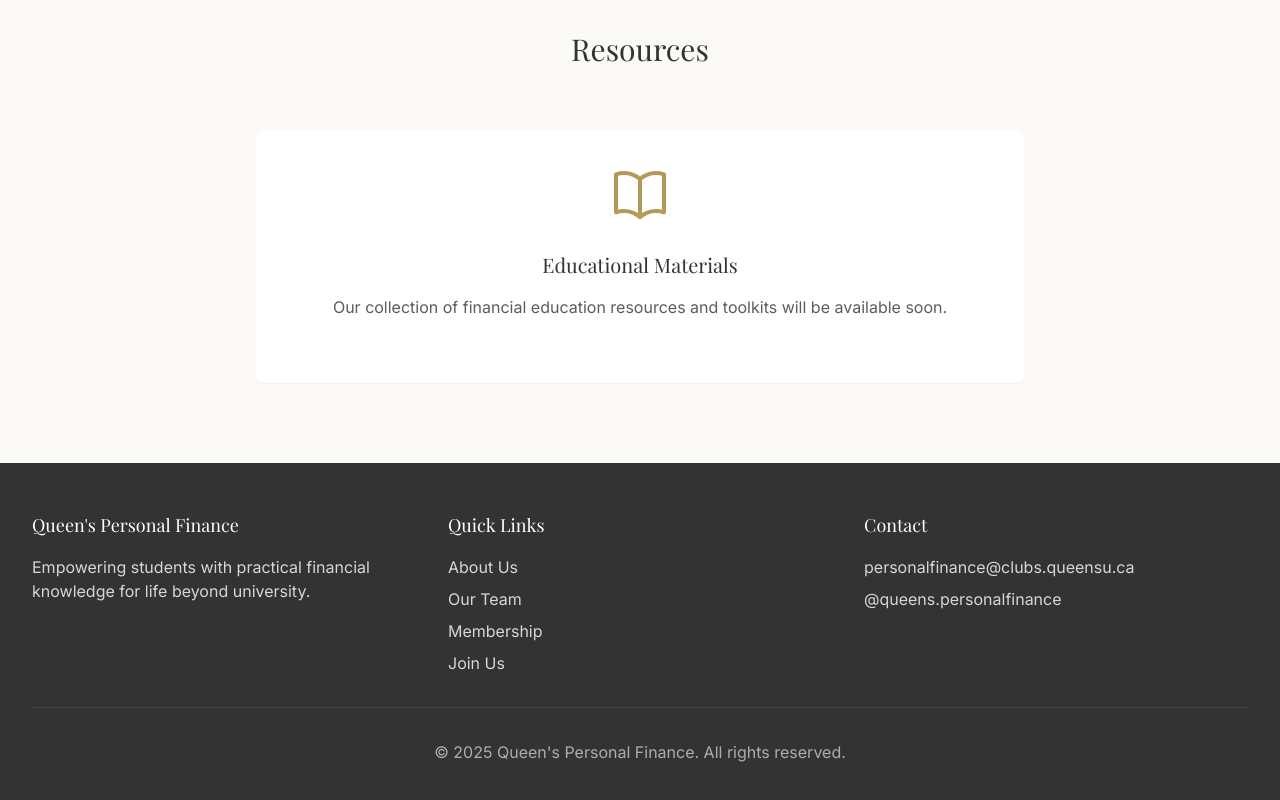
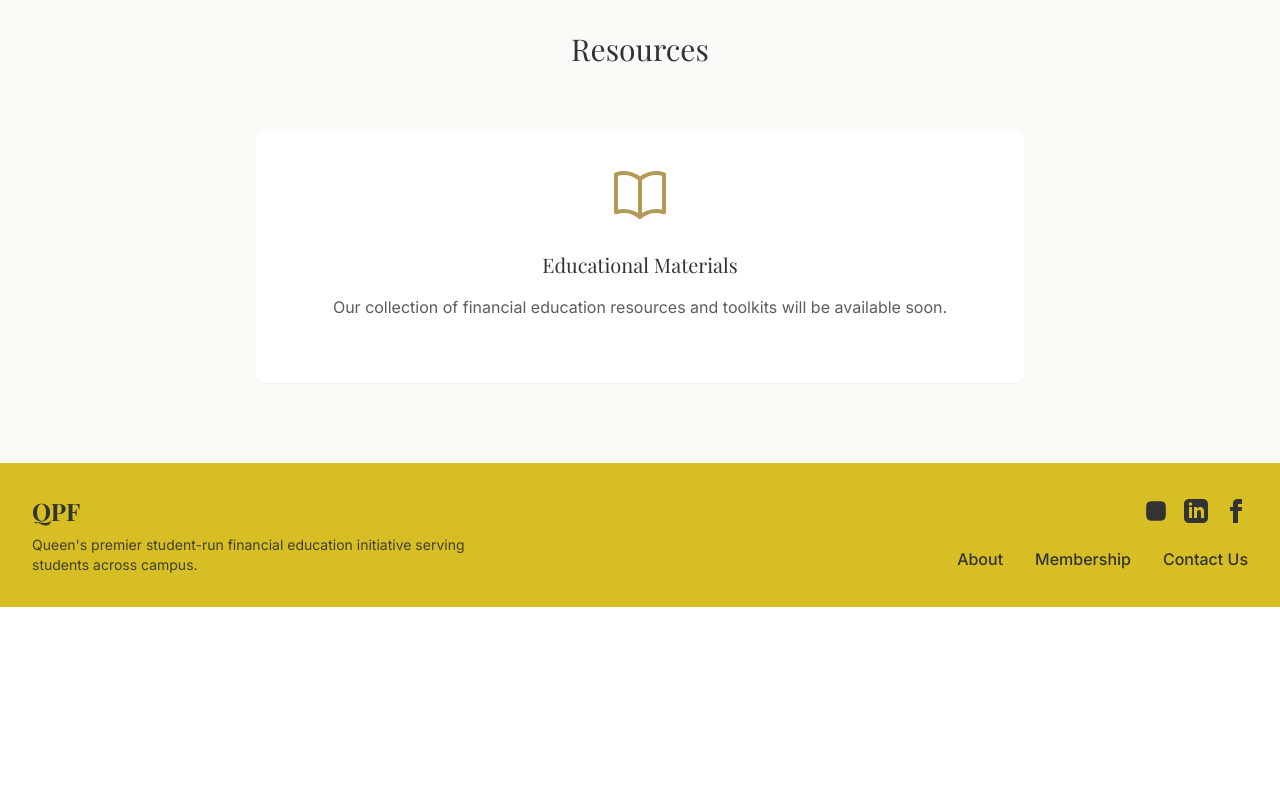
Before and after one commit to alexxlevesque/qpf-website, a Next.js app: page /join in a window 1280 px wide. Shown: the part 913-1713 px from the top of the page. After the commit the page ends 1520 px from the top, so only its background shows below. Built offline with nearby package versions, Linux system fonts and the light colour scheme; a web font is replaced by a local one.

Commit message:
new commit

```diff
--- a/src/app/page.tsx
+++ b/src/app/page.tsx
@@ -2,10 +2,10 @@
 
 import Navigation from '@/components/layout/Navigation'
 import Footer from '@/components/layout/Footer'
-import Image from 'next/image'
-import Link from 'next/link'
 import QuoteCarousel from '@/components/sections/QuoteCarousel'
 import InstagramFeed from '@/components/sections/InstagramFeed'
+import Link from 'next/link'
+import Image from 'next/image'
 import { useScrollAnimation } from '@/hooks/useScrollAnimation'
 
 export default function Home() {
@@ -14,158 +14,159 @@ export default function Home() {
   return (
     <>
       <Navigation />
-      <main className="min-h-screen bg-white pt-16">
-        {/* Hero Section */}
-        <section className="relative h-screen flex items-center">
+
+      {/* Hero Section - Full screen background with overlay */}
+      <section className="relative min-h-screen flex items-center">
         {/* Background Image */}
-          <div className="absolute inset-0">
+        <div className="absolute inset-0 z-0">
           <Image
             src="/images/hero-bg.jpg"
-              alt="Hero Background"
+            alt="Background"
             fill
-              className="object-cover filter brightness-90 contrast-30 saturate-50 sepia hue-rotate-[340deg]"
+            className="object-cover filter brightness-90 contrast-75 saturate-50 sepia hue-rotate-[340deg]"
+            priority
           />
-            <div className="absolute inset-0 bg-gradient-to-br from-qpf-dark/90 to-qpf-gold/40 mix-blend-multiply" />
+          <div className="absolute inset-0 bg-gradient-to-r from-qpf-dark/80 to-qpf-gold/40 mix-blend-multiply" />
         </div>
 
-          <div className="relative z-10 max-w-7xl mx-auto px-4 sm:px-6 lg:px-8 text-center">
-            <h1 className="text-5xl md:text-6xl font-serif text-white mb-6 fade-up">
-              Queen&apos;s Personal Finance
+        <div className="relative z-10 max-w-7xl mx-auto px-4 sm:px-6 lg:px-8 py-32 text-white">
+          <div className="max-w-4xl">
+            <h2 className="text-2xl font-medium mb-6 fade-up">WE ARE</h2>
+            <h1 className="text-5xl md:text-6xl font-serif font-normal mb-8 fade-up delay-200">
+              Queen&apos;s Premier Financial Education Initiative
             </h1>
-            <p className="text-xl text-white/90 max-w-3xl mx-auto mb-8 fade-up delay-200">
-              Empowering students with practical financial knowledge for life beyond university.
+            <p className="text-xl md:text-2xl mb-12 max-w-3xl fade-up delay-400">
+              A student-run education initiative centred around teaching people how to manage their money, their way.
             </p>
-            <div className="flex flex-col sm:flex-row gap-4 justify-center fade-up delay-400">
-              <Link
-                href="/membership"
-                className="inline-flex items-center justify-center px-8 py-4 border border-transparent text-lg font-medium rounded-md text-white bg-qpf-gold hover:bg-qpf-gold/90"
-              >
-                Join Us
+            <div className="fade-up delay-600">
+              <Link href="/about" className="btn-white">
+                About Us
               </Link>
-              <Link
-                href="/about"
-                className="inline-flex items-center justify-center px-8 py-4 border border-white text-lg font-medium rounded-md text-white hover:bg-white/10"
-              >
-                Learn More
-              </Link>
-            </div>
-          </div>
-        </section>
-
-        {/* Mission Section */}
-        <section className="py-24 bg-white">
-          <div className="max-w-7xl mx-auto px-4 sm:px-6 lg:px-8">
-            <div className="max-w-3xl mx-auto text-center">
-              <h2 className="text-3xl font-serif text-qpf-dark mb-8 fade-up">Our Mission</h2>
-              <p className="text-xl text-qpf-dark/80 mb-12 fade-up delay-200">
-                We&apos;re dedicated to making financial literacy accessible to every Queen&apos;s student through practical education, real-world applications, and a supportive community.
-              </p>
-            </div>
-          </div>
-        </section>
-
-        {/* Three Pillars Section */}
-        <section className="py-24 bg-qpf-gold/5">
-          <div className="max-w-7xl mx-auto px-4 sm:px-6 lg:px-8">
-            <h2 className="text-3xl font-serif text-qpf-dark text-center mb-16 fade-up">Our Three Pillars</h2>
-            <div className="grid grid-cols-1 md:grid-cols-3 gap-8">
-              {/* Practical Education */}
-              <div className="bg-white p-8 rounded-lg shadow-sm fade-up">
-                <div className="text-qpf-gold mb-6">
-                  <svg className="w-12 h-12" fill="currentColor" viewBox="0 0 20 20">
-                    <path d="M10.394 2.08a1 1 0 00-.788 0l-7 3a1 1 0 000 1.84L5.25 8.051a.999.999 0 01.356-.257l4-1.714a1 1 0 11.788 1.838l-2.727 1.17 3.94 1.687a1 1 0 00.788 0l7-3a1 1 0 000-1.84l-7-3z" />
-                  </svg>
-                </div>
-                <h3 className="text-2xl font-serif text-qpf-dark mb-4">Practical Education</h3>
-                <p className="text-qpf-dark/80">
-                  We focus on real-world applications that make a difference in your daily financial decisions.
-                </p>
-              </div>
-
-              {/* Accessibility */}
-              <div className="bg-white p-8 rounded-lg shadow-sm fade-up delay-200">
-                <div className="text-qpf-gold mb-6">
-                  <svg className="w-12 h-12" fill="currentColor" viewBox="0 0 20 20">
-                    <path d="M9 6a3 3 0 11-6 0 3 3 0 016 0zM17 6a3 3 0 11-6 0 3 3 0 016 0zM12.93 17c.046-.327.07-.66.07-1a6.97 6.97 0 00-1.5-4.33A5 5 0 0119 16v1h-6.07zM6 11a5 5 0 015 5v1H1v-1a5 5 0 015-5z" />
-                  </svg>
-                </div>
-                <h3 className="text-2xl font-serif text-qpf-dark mb-4">Accessibility</h3>
-                <p className="text-qpf-dark/80">
-                  Our resources are designed to be accessible and understandable, regardless of your background.
-                </p>
-              </div>
-
-              {/* Long-term Impact */}
-              <div className="bg-white p-8 rounded-lg shadow-sm fade-up delay-400">
-                <div className="text-qpf-gold mb-6">
-                  <svg className="w-12 h-12" fill="currentColor" viewBox="0 0 20 20">
-                    <path d="M2 10a8 8 0 018-8v8h8a8 8 0 11-16 0z" />
-                    <path d="M12 2.252A8.014 8.014 0 0117.748 8H12V2.252z" />
-                  </svg>
-                </div>
-                <h3 className="text-2xl font-serif text-qpf-dark mb-4">Long-term Impact</h3>
-                <p className="text-qpf-dark/80">
-                  We focus on building sustainable financial habits that will benefit you throughout your career and life.
-                </p>
             </div>
           </div>
         </div>
       </section>
 
-        {/* Stats Section */}
+      {/* Mission Section - Clean design without background */}
+      <section className="relative bg-white">
+        <div className="max-w-7xl mx-auto px-4 sm:px-6 lg:px-8 py-24">
+          <div className="max-w-2xl fade-right">
+            <h2 className="heading-lg mb-8">Our Vision</h2>
+            <p className="text-body mb-8">
+              To provide practical and essential financial education to every Queen's student.
+            </p>
+            <div className="mt-8">
+              <Link href="/membership" className="btn-primary">
+                Start Learning Now
+              </Link>
+            </div>
+          </div>
+        </div>
+      </section>
+
+      {/* Three Pillars Section - Alternating background pattern */}
+      <section className="relative py-24 bg-gray-50 overflow-hidden">
+        {/* Decorative background pattern */}
+        <div className="absolute inset-0 opacity-[0.03] filter contrast-75 saturate-50"
+             style={{
+               backgroundImage: 'url("/images/pattern.png")',
+               backgroundSize: '60px 60px'
+             }}
+        />
+
+        <div className="relative z-10 max-w-7xl mx-auto px-4 sm:px-6 lg:px-8">
+          <div className="grid grid-cols-1 md:grid-cols-3 gap-12">
+            {/* Practical Education */}
+            <div className="bg-white p-8 rounded-lg border border-qpf-gold/20 fade-up">
+              <div className="text-qpf-gold mb-4">
+                <svg className="w-10 h-10" fill="currentColor" viewBox="0 0 20 20">
+                  <path d="M10.394 2.08a1 1 0 00-.788 0l-7 3a1 1 0 000 1.84L5.25 8.051a.999.999 0 01.356-.257l4-1.714a1 1 0 11.788 1.838l-2.727 1.17 3.94 1.687a1 1 0 00.788 0l7-3a1 1 0 000-1.84l-7-3zM3.31 9.397L5 10.12v4.102a8.969 8.969 0 00-1.05-.174 1 1 0 01-.89-.89 11.115 11.115 0 01.25-3.762zm9.3 0A11.115 11.115 0 0113 13.23a1 1 0 01-.89.89 8.969 8.969 0 00-1.05.174V10.12l1.72-.723z" />
+                </svg>
+              </div>
+              <h3 className="text-xl font-serif text-qpf-dark mb-2">Practical Education</h3>
+              <p className="text-qpf-dark/80">Learn essential financial skills through hands-on workshops and real-world applications.</p>
+            </div>
+
+            {/* Accessibility */}
+            <div className="bg-white p-8 rounded-lg border border-qpf-gold/20 fade-up delay-200">
+              <div className="text-qpf-gold mb-4">
+                <svg className="w-10 h-10" fill="currentColor" viewBox="0 0 20 20">
+                  <path d="M9 6a3 3 0 11-6 0 3 3 0 016 0zM17 6a3 3 0 11-6 0 3 3 0 016 0zM12.93 17c.046-.327.07-.66.07-1a6.97 6.97 0 00-1.5-4.33A5 5 0 0119 16v1h-6.07zM6 11a5 5 0 015 5v1H1v-1a5 5 0 015-5z" />
+                </svg>
+              </div>
+              <h3 className="text-xl font-serif text-qpf-dark mb-2">Accessibility</h3>
+              <p className="text-qpf-dark/80">Open to all students, regardless of program or experience level.</p>
+            </div>
+
+            {/* Long-Term Benefits */}
+            <div className="bg-white p-8 rounded-lg border border-qpf-gold/20 fade-up delay-400">
+              <div className="text-qpf-gold mb-4">
+                <svg className="w-10 h-10" fill="currentColor" viewBox="0 0 20 20">
+                  <path d="M2 10a8 8 0 018-8v8h8a8 8 0 11-16 0z" />
+                  <path d="M12 2.252A8.014 8.014 0 0117.748 8H12V2.252z" />
+                </svg>
+              </div>
+              <h3 className="text-xl font-serif text-qpf-dark mb-2">Long-Term Benefits</h3>
+              <p className="text-qpf-dark/80">Build lasting financial habits that extend beyond your university years.</p>
+            </div>
+          </div>
+        </div>
+      </section>
+
+      {/* Stats Section - Full width background image */}
       <section className="relative py-24">
-          {/* Background Image */}
         <div className="absolute inset-0">
           <Image
             src="/images/stats-bg.jpg"
-              alt="Stats Background"
+            alt="Statistics Background"
             fill
-              className="object-cover filter brightness-90 contrast-30 saturate-50 sepia hue-rotate-[340deg]"
+            className="object-cover filter brightness-90 contrast-75 saturate-50 sepia hue-rotate-[340deg]"
           />
           <div className="absolute inset-0 bg-gradient-to-br from-qpf-dark/90 to-qpf-gold/40 mix-blend-multiply" />
         </div>
 
         <div className="relative z-10 max-w-7xl mx-auto px-4 sm:px-6 lg:px-8">
-            <div className="grid grid-cols-1 md:grid-cols-3 gap-8 text-center">
+          <div className="grid grid-cols-1 md:grid-cols-3 gap-8 text-white text-center">
             <div className="fade-up">
-                <div className="text-4xl font-serif text-white mb-2">100+</div>
-                <div className="text-white/90">Active Members</div>
+              <div className="text-4xl font-bold mb-2">500+</div>
+              <div className="text-lg">Students Reached</div>
             </div>
             <div className="fade-up delay-200">
-                <div className="text-4xl font-serif text-white mb-2">20+</div>
-                <div className="text-white/90">Workshops Hosted</div>
+              <div className="text-4xl font-bold mb-2">20+</div>
+              <div className="text-lg">Workshops Delivered</div>
             </div>
             <div className="fade-up delay-400">
-                <div className="text-4xl font-serif text-white mb-2">15+</div>
-                <div className="text-white/90">Partner Organizations</div>
+              <div className="text-4xl font-bold mb-2">100%</div>
+              <div className="text-lg">Student Satisfaction</div>
             </div>
           </div>
         </div>
       </section>
 
-        {/* Quote Section */}
-        <section className="relative py-24">
-          {/* Background Image */}
-          <div className="absolute inset-0">
+      {/* Quote Section - Diagonal background */}
+      <section className="relative py-24 overflow-hidden">
+        <div className="absolute inset-0 skew-y-6 transform origin-top-left">
           <Image
             src="/images/quote-bg.jpg"
             alt="Quote Background"
             fill
-              className="object-cover filter brightness-90 contrast-30 saturate-50 sepia hue-rotate-[340deg] blur-sm"
+            className="object-cover filter brightness-75 contrast-75 saturate-50 sepia hue-rotate-[340deg] blur-[2px] grayscale-[30%]"
           />
-            <div className="absolute inset-0 bg-gradient-to-br from-qpf-dark/90 to-qpf-gold/40 mix-blend-multiply" />
+          <div className="absolute inset-0 bg-gradient-to-br from-qpf-dark/90 to-qpf-dark/70 mix-blend-multiply" />
         </div>
 
-          <div className="relative z-10 max-w-7xl mx-auto px-4 sm:px-6 lg:px-8">
+        <div className="relative z-10 -skew-y-6">
+          <div className="max-w-7xl mx-auto px-4 sm:px-6 lg:px-8 skew-y-6 fade-in">
             <QuoteCarousel />
+          </div>
         </div>
       </section>
 
       {/* Instagram Feed Section */}
-        <section className="py-24 bg-white">
+      <div className="fade-up">
         <InstagramFeed />
-        </section>
-      </main>
+      </div>
+
       <Footer />
     </>
   )
--- a/src/components/layout/Footer.tsx
+++ b/src/components/layout/Footer.tsx
@@ -1,62 +1,65 @@
 const Footer = () => {
   return (
-    <footer className="bg-qpf-dark text-white py-12">
+    <footer className="bg-qpf-gold-bright py-8">
       <div className="max-w-7xl mx-auto px-4 sm:px-6 lg:px-8">
-        <div className="grid grid-cols-1 md:grid-cols-3 gap-8">
-          <div>
-            <h3 className="text-lg font-serif mb-4">Queen&apos;s Personal Finance</h3>
-            <p className="text-white/80">
-              Empowering students with practical financial knowledge for life beyond university.
+        <div className="flex flex-col md:flex-row justify-between items-start md:items-center">
+          {/* Left side - Logo and tagline */}
+          <div className="mb-6 md:mb-0">
+            <h2 className="text-qpf-dark text-2xl font-bold mb-2">QPF</h2>
+            <p className="text-qpf-dark/90 text-sm max-w-md">
+              Queen's premier student-run financial education initiative serving students across campus.
             </p>
           </div>
-          <div>
-            <h3 className="text-lg font-serif mb-4">Quick Links</h3>
-            <ul className="space-y-2">
-              <li>
-                <a href="/about" className="text-white/80 hover:text-white">
-                  About Us
-                </a>
-              </li>
-              <li>
-                <a href="/team" className="text-white/80 hover:text-white">
-                  Our Team
-                </a>
-              </li>
-              <li>
-                <a href="/membership" className="text-white/80 hover:text-white">
-                  Membership
-                </a>
-              </li>
-              <li>
-                <a href="/join" className="text-white/80 hover:text-white">
-                  Join Us
-                </a>
-              </li>
-            </ul>
-          </div>
-          <div>
-            <h3 className="text-lg font-serif mb-4">Contact</h3>
-            <ul className="space-y-2">
-              <li className="text-white/80">
-                <a href="mailto:personalfinance@clubs.queensu.ca" className="hover:text-white">
-                  personalfinance@clubs.queensu.ca
-                </a>
-              </li>
-              <li className="text-white/80">
+
+          {/* Right side - Social links and navigation */}
+          <div className="flex flex-col items-start md:items-end gap-6">
+            {/* Social Icons */}
+            <div className="flex gap-4">
               <a
                 href="https://www.instagram.com/queens.personalfinance/"
                 target="_blank"
                 rel="noopener noreferrer"
-                  className="hover:text-white"
+                className="text-qpf-dark hover:text-white transition-colors"
               >
-                  @queens.personalfinance
+                <svg className="w-6 h-6" fill="currentColor" viewBox="0 0 24 24">
+                  <path d="M12 2.163c3.204 0 3.584.012 4.85.07 3.252.148 4.771 1.691 4.919 4.919.058 1.265.069 1.645.069 4.849 0 3.205-.012 3.584-.069 4.849-.149 3.225-1.664 4.771-4.919 4.919-1.266.058-1.644.07-4.85.07-3.204 0-3.584-.012-4.849-.07-3.26-.149-4.771-1.699-4.919-4.92-.058-1.265-.07-1.644-.07-4.849 0-3.204.013-3.583.07-4.849.149-3.227 1.664-4.771 4.919-4.919 1.266-.057 1.645-.069 4.849-.069z" />
+                </svg>
               </a>
-              </li>
-            </ul>
+              <a
+                href="https://www.linkedin.com/company/queens-personal-finance/"
+                target="_blank"
+                rel="noopener noreferrer"
+                className="text-qpf-dark hover:text-white transition-colors"
+              >
+                <svg className="w-6 h-6" fill="currentColor" viewBox="0 0 24 24">
+                  <path d="M19 0h-14c-2.761 0-5 2.239-5 5v14c0 2.761 2.239 5 5 5h14c2.762 0 5-2.239 5-5v-14c0-2.761-2.238-5-5-5zm-11 19h-3v-11h3v11zm-1.5-12.268c-.966 0-1.75-.79-1.75-1.764s.784-1.764 1.75-1.764 1.75.79 1.75 1.764-.783 1.764-1.75 1.764zm13.5 12.268h-3v-5.604c0-3.368-4-3.113-4 0v5.604h-3v-11h3v1.765c1.396-2.586 7-2.777 7 2.476v6.759z" />
+                </svg>
+              </a>
+              <a
+                href="https://www.facebook.com/queenspersonalfinance"
+                target="_blank"
+                rel="noopener noreferrer"
+                className="text-qpf-dark hover:text-white transition-colors"
+              >
+                <svg className="w-6 h-6" fill="currentColor" viewBox="0 0 24 24">
+                  <path d="M9 8h-3v4h3v12h5v-12h3.642l.358-4h-4v-1.667c0-.955.192-1.333 1.115-1.333h2.885v-5h-3.808c-3.596 0-5.192 1.583-5.192 4.615v3.385z" />
+                </svg>
+              </a>
+            </div>
+
+            {/* Navigation Links */}
+            <div className="flex flex-col md:flex-row gap-4 md:gap-8">
+              <a href="/about" className="text-qpf-dark hover:text-white transition-colors font-medium">
+                About
+              </a>
+              <a href="/membership" className="text-qpf-dark hover:text-white transition-colors font-medium">
+                Membership
+              </a>
+              <a href="/contact" className="text-qpf-dark hover:text-white transition-colors font-medium">
+                Contact Us
+              </a>
             </div>
           </div>
-        <div className="mt-8 pt-8 border-t border-white/10 text-center text-white/60">
-          <p>© {new Date().getFullYear()} Queen&apos;s Personal Finance. All rights reserved.</p>
         </div>
       </div>
     </footer>
```
Lines whose indentation alone changed are shown as unchanged.
